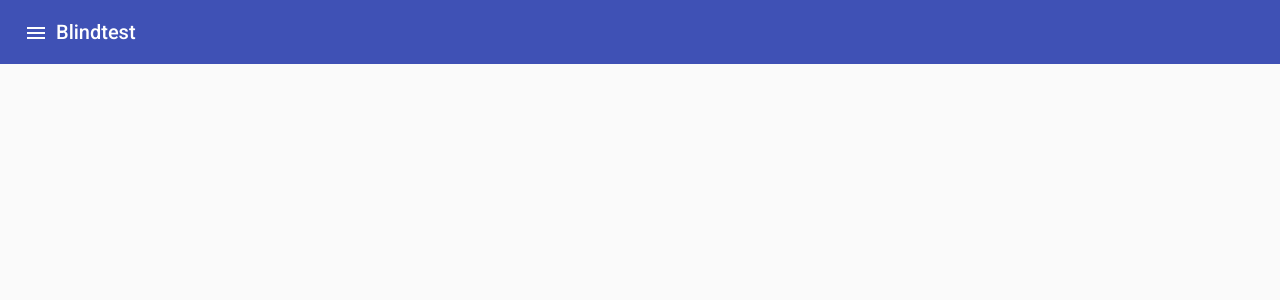
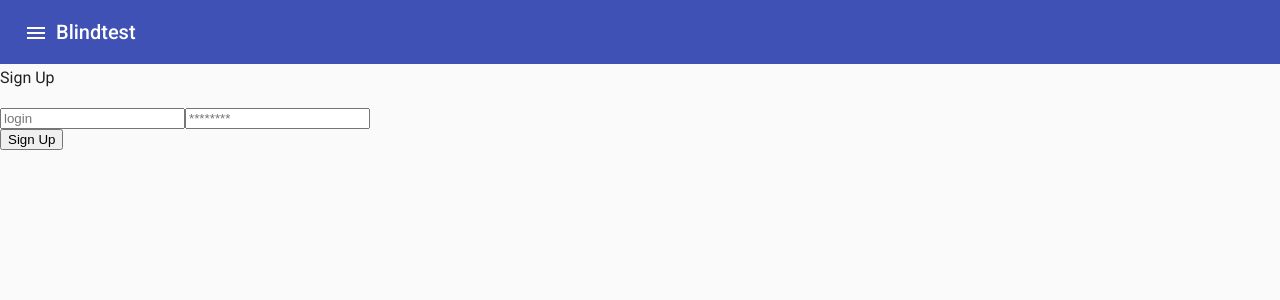
Before and after one commit to Pixsky8/blindtest, an Angular app in the folder web-client/: page /signup in a window 1280 px wide. Before the commit this address led to /. Shown: the top 300 px of the page. Built offline with nearby package versions, Linux system fonts and the light colour scheme.

Commit message:
client: account creation

```diff
--- a/web-client/src/app/login/login.component.html
+++ b/web-client/src/app/account/login/login.component.html
@@ -17,4 +17,4 @@
   <button (click)="login(loginUser.value, loginPasswd.value)">Login</button>
 </div>
 
-<button (click)="getUserName()">Get User name</button>
+<button (click)="createAccountRedirect()">Sign Up</button>
--- a/web-client/src/app/login/login.component.ts
+++ b/web-client/src/app/account/login/login.component.ts
@@ -1,22 +1,19 @@
 import { Component, OnInit } from '@angular/core';
 import { MatSnackBar } from '@angular/material/snack-bar';
 
-import { LoginService } from '../interface/login/login.service';
-import { LoginRequest } from '../interface/login/login';
-import { ProfileService } from '../interface/profile/profile.service'
+import { LoginService } from '../../interface/login/login.service';
+import { LoginRequest } from '../../interface/login/login';
+import { Router } from '@angular/router';
 
 @Component({
     selector: 'app-login',
     templateUrl: './login.component.html',
-    providers: [
-        LoginService,
-        ProfileService,
-    ],
+    providers: [LoginService],
     styleUrls: []
 })
 export class LoginComponent implements OnInit {
     constructor(private loginService: LoginService,
-                private profileService: ProfileService,
+                private router: Router,
                 private snackBar: MatSnackBar) { }
 
     ngOnInit(): void { }
@@ -34,8 +31,10 @@ export class LoginComponent implements OnInit {
                     return;
                 }
 
-                if (rsp.status == "SUCCESS")
+                if (rsp.status == "SUCCESS") {
                     this.snackMessage("Successfully Logged in.");
+                    this.router.navigate(['/'])
+                }
                 else {
                     if (rsp.errorMessage == null)
                         this.snackMessage("Wrong login or password.");
@@ -45,16 +44,8 @@ export class LoginComponent implements OnInit {
             });
     }
 
-    getUserName() {
-        this.profileService.getProfile()
-            .subscribe(rsp => {
-                if (rsp == null)
-                    this.snackMessage("Server Error.");
-                else if (rsp.login == null)
-                    this.snackMessage("You are not logged in")
-                else
-                    this.snackMessage("Logged as: " + rsp.login);
-            })
+    createAccountRedirect() {
+        this.router.navigate(['/signup']);
     }
 
     snackMessage(message: string) {
--- /dev/null
+++ b/web-client/src/app/account/signup/signup.component.html
@@ -0,0 +1,18 @@
+<h3>Sign Up</h3>
+
+<input
+  class="string"
+  #signupUser (keyup.enter)="signup(signupUser.value, signupPasswd.value)"
+  placeholder="login"
+>
+
+<input
+  class="string"
+  type="password"
+  #signupPasswd (keyup.enter)="signup(signupUser.value, signupPasswd.value)"
+  placeholder="********"
+>
+
+<div class="center">
+  <button (click)="signup(signupUser.value, signupPasswd.value)">Sign Up</button>
+</div>
--- /dev/null
+++ b/web-client/src/app/account/signup/signup.component.ts
@@ -0,0 +1,55 @@
+import { Component, OnInit } from "@angular/core";
+import { MatSnackBar } from "@angular/material/snack-bar";
+import { Router } from "@angular/router";
+
+import { SignupRequest } from "src/app/interface/signup/signup";
+import { SignupService } from "src/app/interface/signup/signup.service";
+
+@Component({
+    selector: 'app-sign-up',
+    templateUrl: './signup.component.html',
+    providers: [SignupService],
+    styleUrls: []
+})
+export class SignupComponent implements OnInit {
+    constructor(private signupService: SignupService,
+                private router: Router,
+                private snackBar: MatSnackBar) { }
+
+    ngOnInit() { }
+
+    signup(user: string, passwd: string): void {
+        if (passwd.length < 3)
+            this.snackMessage("Your password must be longer than 3 characters");
+
+        var request: SignupRequest = {
+            login: user,
+            password: passwd,
+        }
+
+        this.signupService.postLogin(request)
+        .subscribe(rsp => {
+            if (rsp == null) {
+                this.snackMessage("Could not get a valid response from server");
+                return;
+            }
+
+            if (rsp.status == "SUCCESS") {
+                this.snackMessage("Account successfully created. You can now log in.");
+                this.router.navigate(['/login'])
+            }
+            else {
+                if (rsp.errorMessage == null)
+                    this.snackMessage("Server issue, try again later.");
+                else
+                    this.snackMessage(rsp.errorMessage);
+            }
+        });
+    }
+
+    snackMessage(message: string) {
+        this.snackBar.open(message, "Close", {
+            duration: 5000,
+        });
+    }
+}
--- a/web-client/src/app/app-routing.module.ts
+++ b/web-client/src/app/app-routing.module.ts
@@ -2,11 +2,13 @@ import { NgModule } from '@angular/core';
 import { RouterModule, Routes } from '@angular/router';
 
 import { MainComponent } from './main/main.component';
-import { LoginComponent } from "./login/login.component";
+import { LoginComponent } from "./account/login/login.component";
+import { SignupComponent } from './account/signup/signup.component';
 
 const routes: Routes = [
     { path: '', component: MainComponent, pathMatch: 'full' },
     { path: 'login', component: LoginComponent },
+    { path: 'signup', component: SignupComponent },
 ];
 
 @NgModule({
--- a/web-client/src/app/app.component.html
+++ b/web-client/src/app/app.component.html
@@ -1,8 +1,8 @@
 <mat-drawer-container class="example-container">
   <mat-drawer #drawer class="example-sidenav" mode="over">
     <div class="sidebar">
-      <div *ngIf="getLogin() != null; else notLogged">
-        <p>Logged as {{ getLogin() }}</p>
+      <div *ngIf="getLogin != null; else notLogged">
+        <p>Logged as {{ getLogin }}</p>
       </div>
 
       <ng-template #notLogged>
--- a/web-client/src/app/app.component.ts
+++ b/web-client/src/app/app.component.ts
@@ -11,7 +11,7 @@ export class AppComponent {
     title = 'Blindtest';
     static login: string | null = null;
 
-    getLogin(): string | null {
+    get getLogin(): string | null {
         return AppComponent.login;
     }
 }
--- a/web-client/src/app/app.module.ts
+++ b/web-client/src/app/app.module.ts
@@ -13,7 +13,7 @@ import { MatSnackBarModule } from '@angular/material/snack-bar';
 import { MatToolbarModule } from '@angular/material/toolbar';
 
 // Components
-import { LoginComponent } from './login/login.component';
+import { LoginComponent } from './account/login/login.component';
 import { BrowserAnimationsModule } from '@angular/platform-browser/animations';
 
 @NgModule({
--- /dev/null
+++ b/web-client/src/app/interface/signup/signup.service.ts
@@ -0,0 +1,35 @@
+import { HttpClient, HttpHeaders } from "@angular/common/http";
+import { Injectable } from "@angular/core";
+
+import { Observable, of } from "rxjs";
+import { catchError } from "rxjs/operators";
+
+import { SignupRequest } from "./signup";
+import { Response } from "src/app/interface/response";
+
+@Injectable()
+export class SignupService {
+    loginUrl = '/api/account'
+
+    constructor(private http: HttpClient) { }
+
+    httpOptions = {
+        headers: new HttpHeaders({ 'Content-Type': 'application/json' })
+    };
+
+    postLogin(signupInfo: SignupRequest): Observable<Response | null> {
+        const signupInfoJson = JSON.stringify(signupInfo);
+        return this.http.post<Response>(this.loginUrl,
+            signupInfoJson,
+            this.httpOptions).pipe(
+                catchError(this.handleError<Response | null>('SignupResponse', null))
+            );
+    }
+
+    private handleError<T>(operation = 'operation', result?: T) {
+        return (error: any): Observable<T> => {
+            console.error(error);
+            return of(result as T);
+        }
+    }
+}
--- /dev/null
+++ b/web-client/src/app/interface/signup/signup.ts
@@ -0,0 +1,4 @@
+export interface SignupRequest {
+    login: string,
+    password: string,
+}
```
